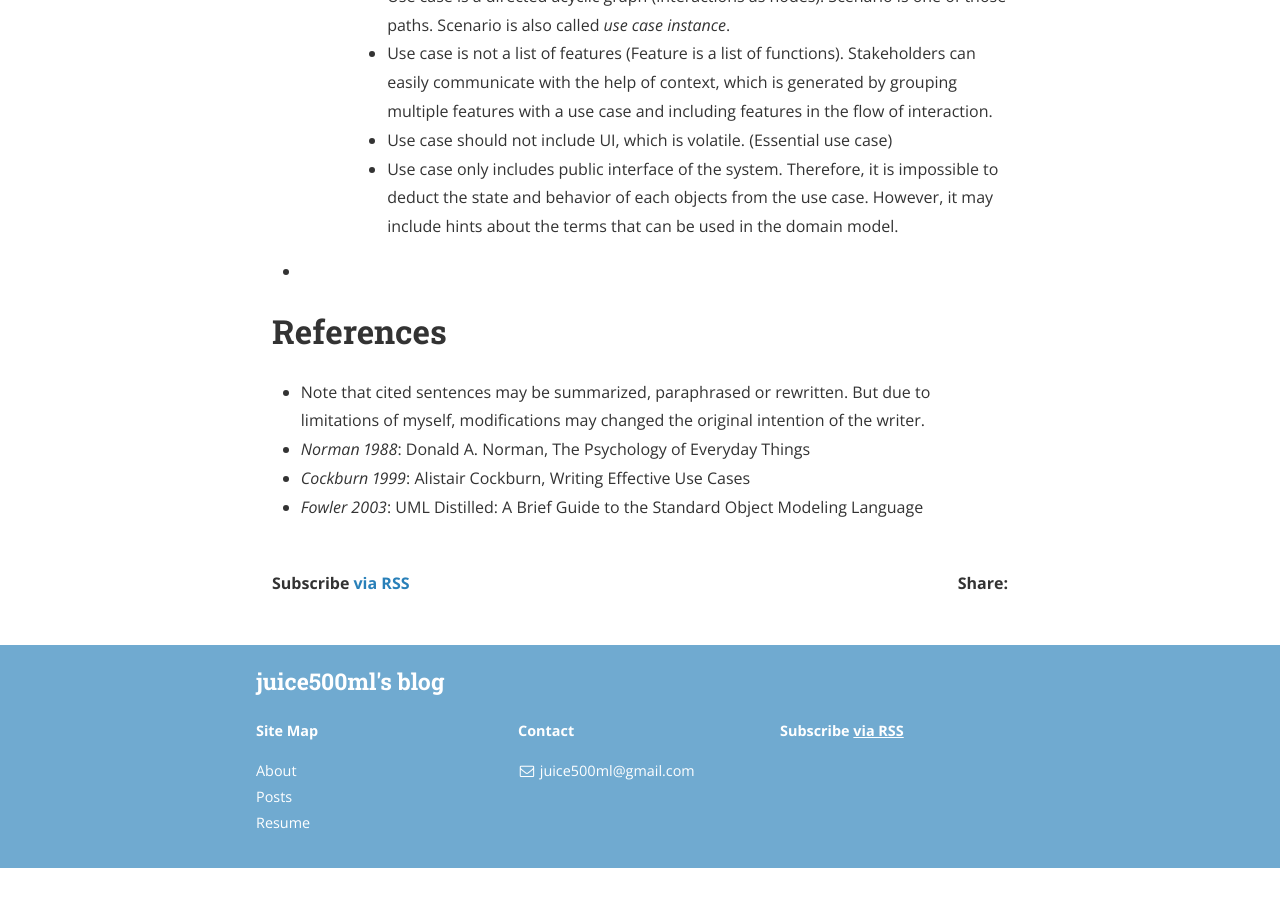
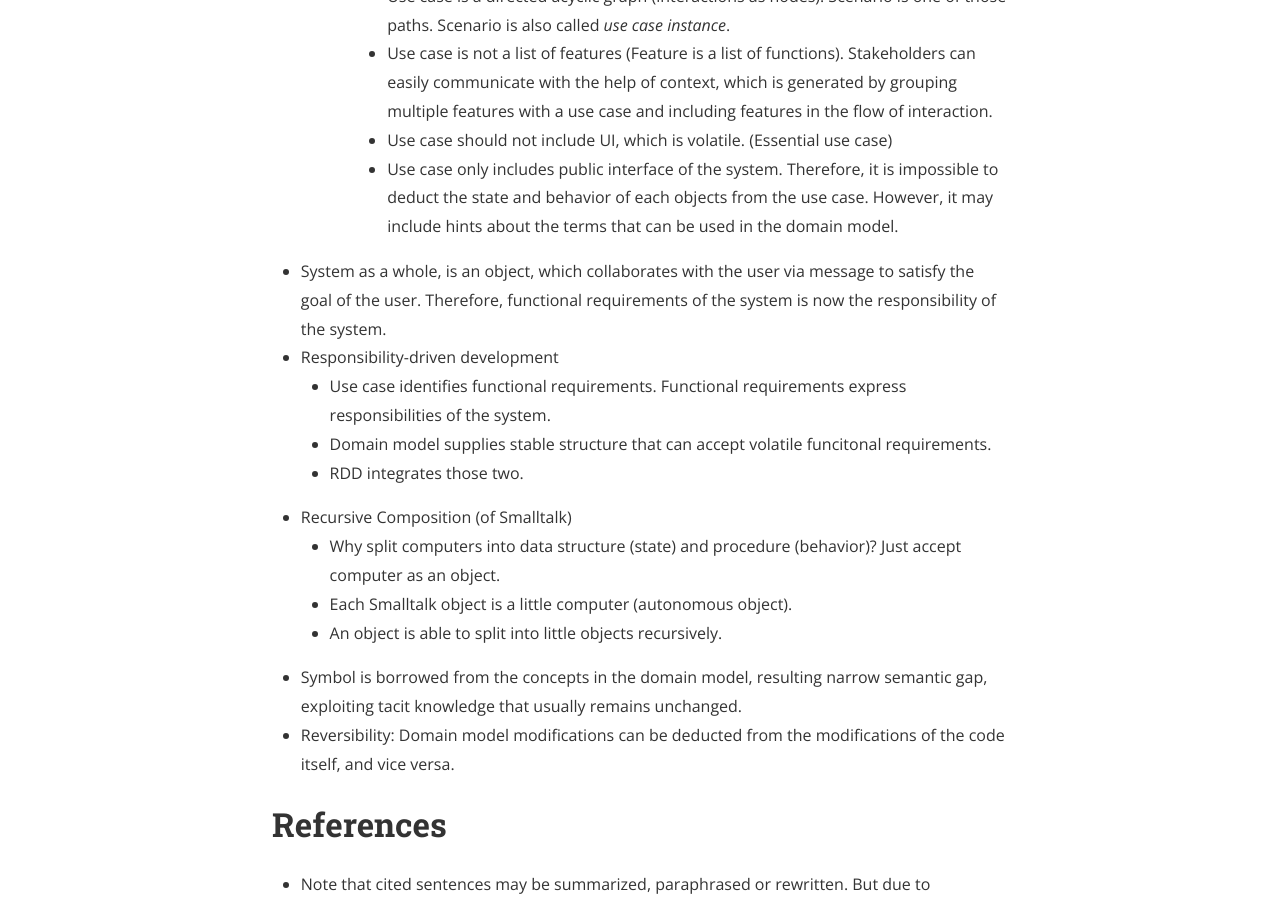
Before and after one commit to juice500ml/juice500ml.github.io, a Jekyll site: the page built from _posts/2019-02-16-The-Essense-of-Object-Orientation.markdown, in a window 1280 px wide and 900 px high, scrolled down 14823 px. Built offline with Jekyll 4.4.1, drawn with Linux system fonts in a browser that asks for light colours; nearby versions of some CDN libraries; formulas are drawn with MathJax 3; before the commit the page ends 15691 px from its top, so only the background shows below that.

Commit message:
Post 2019-02-16-The-Essense-of-Object-Orientation.markdown upload from Editorial

```diff
--- a/_posts/2019-02-16-The-Essense-of-Object-Orientation.markdown
+++ b/_posts/2019-02-16-The-Essense-of-Object-Orientation.markdown
@@ -290,7 +290,17 @@ This is a summary of the book [The Essense of Object-Orientation: Roles, Respons
 			- Use case is not a list of features (Feature is a list of functions). Stakeholders can easily communicate with the help of context, which is generated by grouping multiple features with a use case and including features in the flow of interaction.
 			- Use case should not include UI, which is volatile. (Essential use case)
 			- Use case only includes public interface of the system. Therefore, it is impossible to deduct the state and behavior of each objects from the use case. However, it may include hints about the terms that can be used in the domain model.
--
+- System as a whole, is an object, which collaborates with the user via message to satisfy the goal of the user. Therefore, functional requirements of the system is now the responsibility of the system.
+- Responsibility-driven development
+	- Use case identifies functional requirements. Functional requirements express responsibilities of the system.
+	- Domain model supplies stable structure that can accept volatile funcitonal requirements.
+	- RDD integrates those two.
+- Recursive Composition (of Smalltalk)
+	- Why split computers into data structure (state) and procedure (behavior)? Just accept computer as an object.
+	- Each Smalltalk object is a little computer (autonomous object).
+	- An object is able to split into little objects recursively.
+- Symbol is borrowed from the concepts in the domain model, resulting narrow semantic gap, exploiting tacit knowledge that usually remains unchanged.
+- Reversibility: Domain model modifications can be deducted from the modifications of the code itself, and vice versa.
 
 # References
 - Note that cited sentences may be summarized, paraphrased or rewritten. But due to limitations of myself, modifications may changed the original intention of the writer.
```
